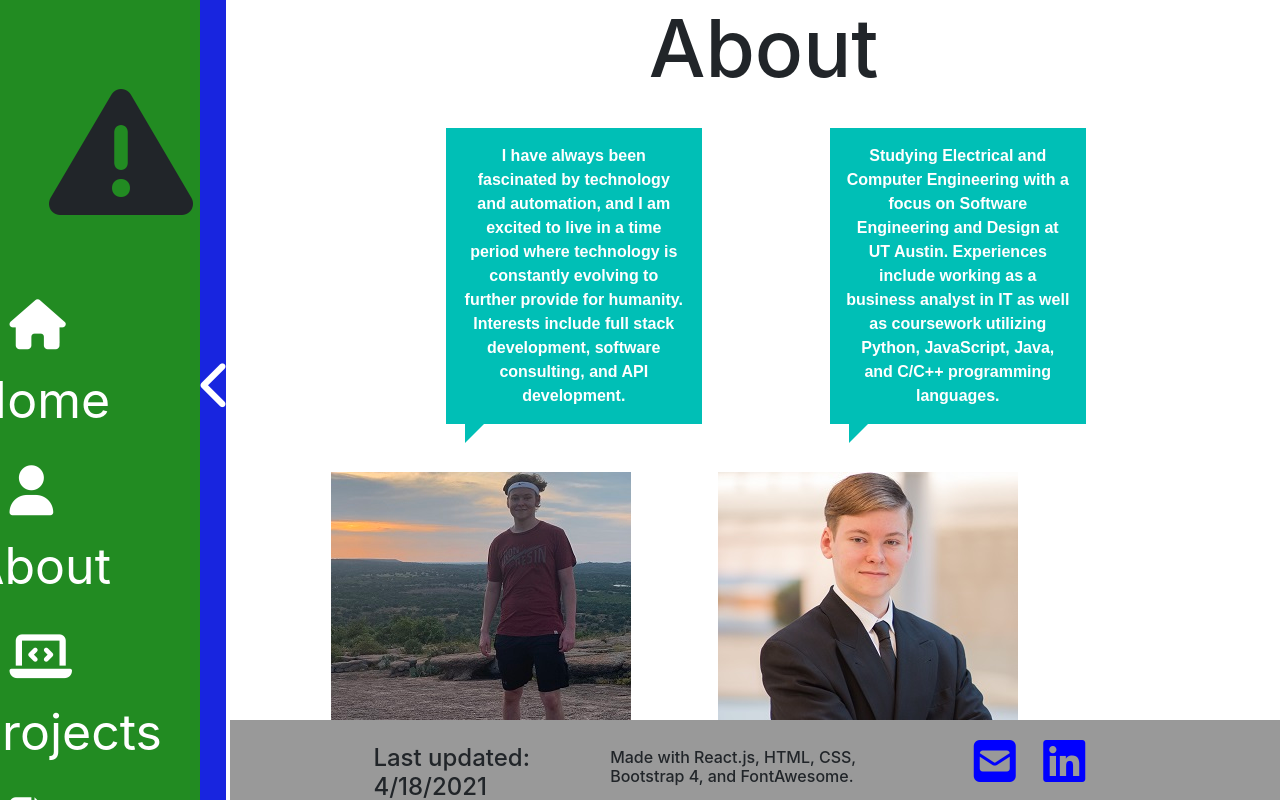
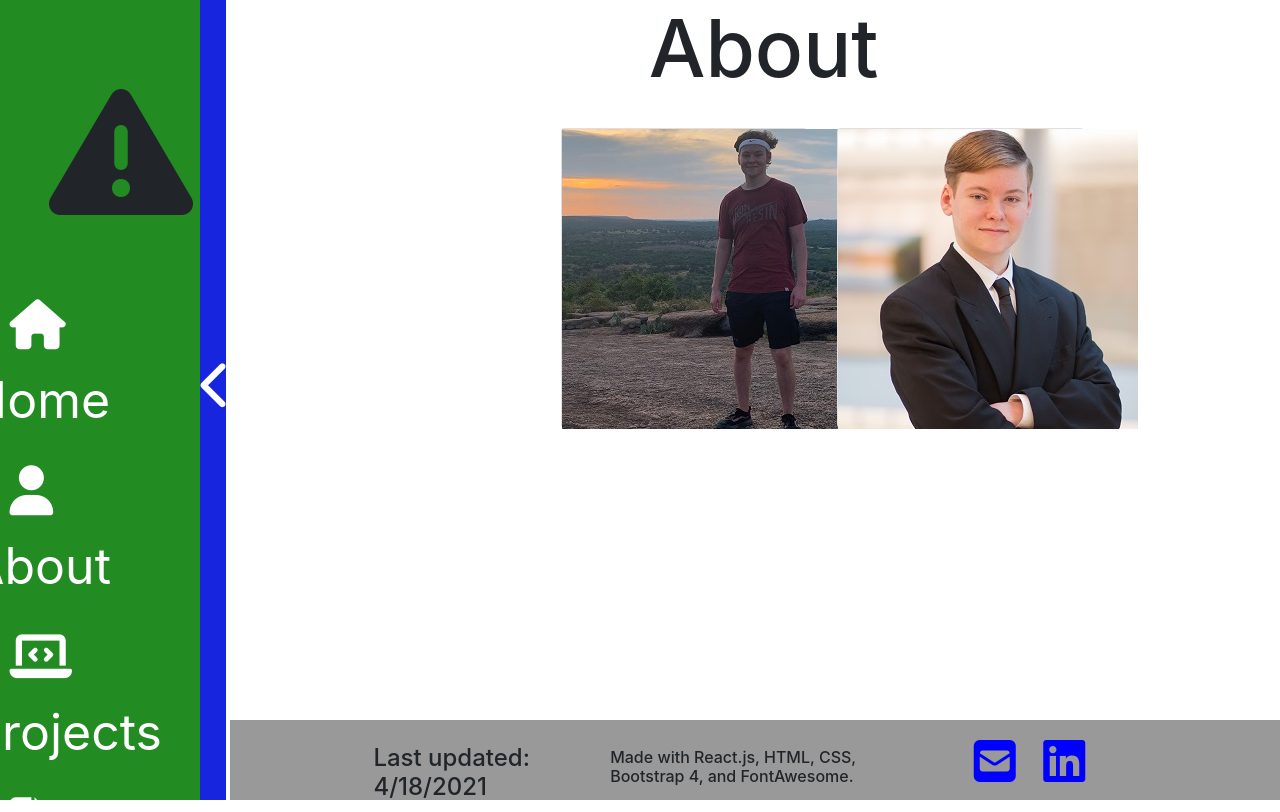
Before and after one commit to dillon-gentry/personal-website, a React (Create React App) app: page /about in a window 1280 px wide. Built offline with nearby package versions, Linux system fonts and the light colour scheme.

Commit message:
changed About layout

```diff
--- a/src/App.css
+++ b/src/App.css
@@ -53,6 +53,52 @@
   bottom: -19px;
 }
 
+/* The flip card container - set the width and height to whatever you want. We have added the border property to demonstrate that the flip itself goes out of the box on hover (remove perspective if you don't want the 3D effect */
+.flip-card {
+  background-color: transparent;
+  width: 300px;
+  height: 300px;
+  border: 1px solid #f1f1f1;
+  perspective: 1000px; /* Remove this if you don't want the 3D effect */
+}
+
+/* This container is needed to position the front and back side */
+.flip-card-inner {
+  position: relative;
+  width: 100%;
+  height: 100%;
+  text-align: center;
+  transition: transform 0.8s;
+  transform-style: preserve-3d;
+}
+
+/* Do an horizontal flip when you move the mouse over the flip box container */
+.flip-card:hover .flip-card-inner {
+  transform: rotateY(180deg);
+}
+
+/* Position the front and back side */
+.flip-card-front, .flip-card-back {
+  position: absolute;
+  width: 100%;
+  height: 100%;
+  -webkit-backface-visibility: hidden; /* Safari */
+  backface-visibility: hidden;
+}
+
+/* Style the front side (fallback if image is missing) */
+.flip-card-front {
+  background-color: #bbb;
+  color: black;
+}
+
+/* Style the back side */
+.flip-card-back {
+  background-color: dodgerblue;
+  color: white;
+  transform: rotateY(180deg);
+}
+
 
 @keyframes App-logo-spin {
   from {
--- a/src/components/about.jsx
+++ b/src/components/about.jsx
@@ -12,8 +12,6 @@ class About extends Component {
 
     aboutDivStyle = {
         marginLeft: "0vw",
-        // marginTop: "-80vh",
-        // alignSelf: "center",
         width: "80vw"
     }
 
@@ -28,11 +26,11 @@ class About extends Component {
         marginLeft: "-14vh"
     }
 
-    textBubbleStyle = {
+    contentRowStyle = {
         width: "60vw",
         marginTop: "4vh",
         marginBottom: "5vh",
-        marginLeft: "9vw"
+        marginLeft: "0vw"
     }
 
     textColStyle = {
@@ -62,8 +60,46 @@ class About extends Component {
                     <div style= {this.aboutDivStyle } className="col" id="page">
                         <h1 style= { this.titleStyle }>About</h1>
                         <div id="content" style={{marginLeft: "3vw"}}>
-                        <div className="row" style = { this.textBubbleStyle }>
-                                <div className="col">
+                            <div className="row" style = { this.contentRowStyle }>
+                                    <div className="card-deck" style={{marginLeft: "18vw"}}>
+                                        {/* <div className="card"> */}
+                                        <div class="flip-card card">
+                                            <div class="flip-card-inner">
+                                                <div class="flip-card-front">
+                                                <img src="/img/hikingFormatted.png" alt="hiking" style={{width: "300px", height: "300px"}}/>
+                                                </div>
+                                                <div class="flip-card-back">
+                                                <p></p>
+                                                <p>I have always been fascinated by
+                                                    technology and automation, and I am excited to live in a time period
+                                                    where technology is constantly evolving to further provide for humanity.</p>
+                                                <p>Interests include
+                                                    full stack development, app development, and automation.</p>
+                                                </div>
+                                            </div>
+                                        {/* </div> */}
+                                        </div>
+
+                                        {/* <div className="card"> */}
+                                        <div class="flip-card card">
+                                            <div class="flip-card-inner">
+                                                <div class="flip-card-front">
+                                                <img src="/img/headshotFormatted.jpg" alt="headshot" style={{width: "300px", height: "300px"}}/>
+                                                </div>
+                                                <div class="flip-card-back">
+                                                <p></p>
+                                                <p>Studying Electrical and Computer Engineering with a focus on Software
+                                                Engineering and Design at UT Austin.</p>
+                                                <p>Experiences include working as a Business Analyst in IT at Phillips 66 HQ as well as
+                                                coursework utilizing Python, JavaScript, Java, Verilog, and C/C++ programming
+                                                languages.</p>
+                                                </div>
+                                            </div>
+                                        {/* </div> */}
+                                        </div>
+
+                                    </div>
+                                    {/* <div className="col">
                                         <div className="box tri">I have always been fascinated by
                                             technology and automation, and I am excited to live in a time period
                                             where technology is constantly evolving to further provide for humanity. Interests include
@@ -80,7 +116,7 @@ class About extends Component {
                                             languages.
                                         </div>
                                         <img src="/img/headshotFormatted.jpg" alt="headshot" style={this.imgHStyle}></img>
-                                </div>
+                                    </div> */}
                             </div>
                         </div>
                     </div>
--- a/src/components/golfproj.jsx
+++ b/src/components/golfproj.jsx
@@ -6,6 +6,11 @@ class GolfProj extends Component{
     titleStyle = {
         fontSize: "5rem",
         textAlign: "center"
+    }
+
+    contentDivStyle = {
+        marginLeft: "0vw",
+        width: "80vw"
     }
 
     footerStyle= {
@@ -30,7 +35,7 @@ class GolfProj extends Component{
                     {/* Page content */}
                     <div style= {this.aboutDivStyle } className="col" id="page">
                         <h1 style= { this.titleStyle }>Golf Guru IDB</h1>
-                        <div id="content" style={{marginLeft: "3vw"}}>
+                        <div id="content" style={this.contentDivStyle}>
 
                         </div>
                     </div>
```
Lines whose indentation alone changed are shown as unchanged.
